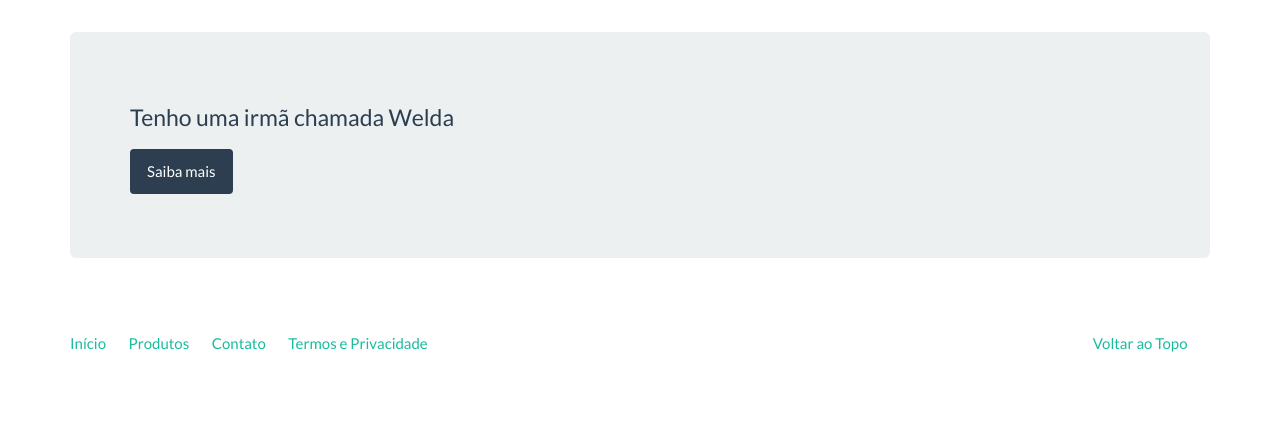
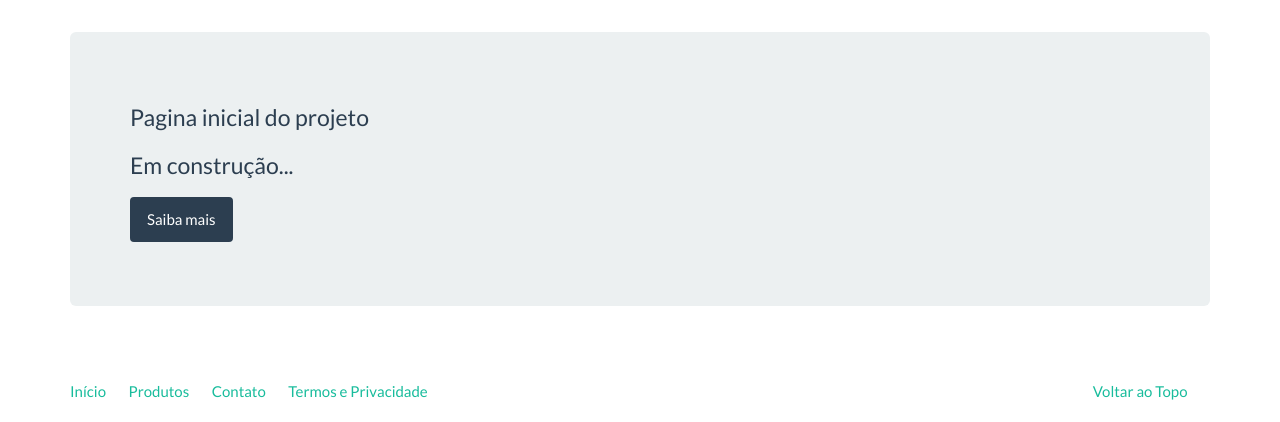
Before and after one commit to wilkerpaz/appcontroleestoque, a Django app: page / in a window 1280 px wide. Shown: the part 60-482 px from the top of the page. Run offline with Django 3.2, Linux system fonts and the light colour scheme; data that the repository does not hold is empty; some libraries are stand-ins or nearby versions.

Commit message:
Update index.html

```diff
--- a/core/templates/index.html
+++ b/core/templates/index.html
@@ -3,7 +3,8 @@
 {% block container %}
 <div class="jumbotron page-header">
   <h1>{{ title|capfirst }}</h1>
-  <p>Tenho uma irmã chamada Welda</p>
+  <p>Pagina inicial do projeto</p>
+  <p>Em construção...</p>
   <p><a class="btn btn-primary">Saiba mais</a></p>
 </div>
 {% endblock %}
```
